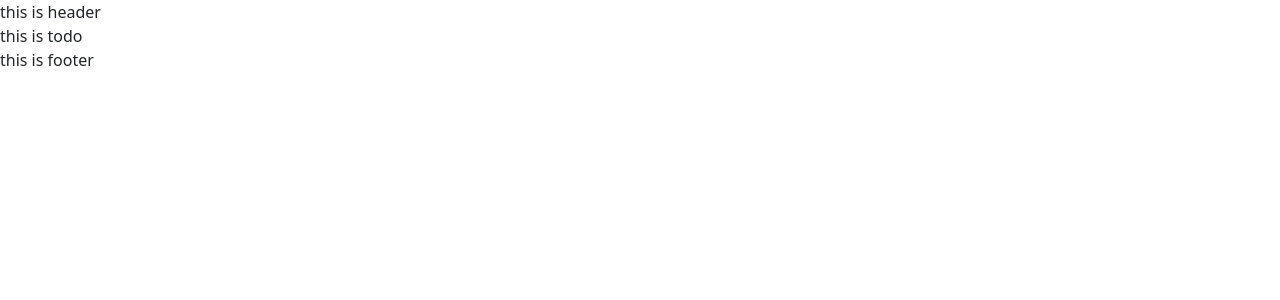
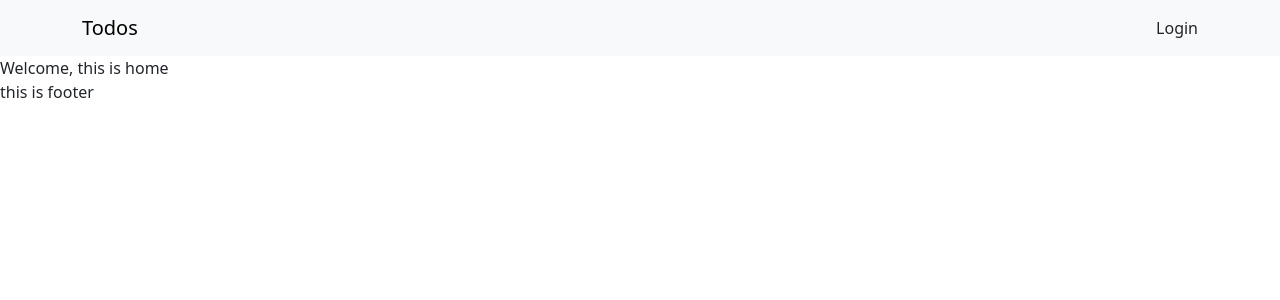
Before and after one commit to oliver23n/TODO, a React (Vite) app in the folder client/: page / in a window 1280 px wide. Shown: the top 300 px of the page. Built offline with nearby package versions, Linux system fonts and the light colour scheme.

Commit message:
added auth for frontend

```diff
--- a/client/src/components/Header/index.jsx
+++ b/client/src/components/Header/index.jsx
@@ -1,11 +1,27 @@
-
+import { Link, useLocation } from 'react-router-dom';
+import Navbar from 'react-bootstrap/Navbar';
+import Nav from 'react-bootstrap/Nav'
+import Container from 'react-bootstrap/Container';
+import Auth from '../../utils/auth';
 
 const Header = () => {
 
     return (
-        <div>
-            this is header
-        </div>
+        <Navbar className="bg-body-tertiary">
+            <Container>
+                <Navbar.Brand href="#home">Todos</Navbar.Brand>
+                {Auth.loggedIn()? (
+                    <>
+                    <Navbar.Text>
+                        Signed in as: <a href="#login">Mark Otto</a>
+                    </Navbar.Text>
+                    <Nav.Link>Logout</Nav.Link>
+                    </>
+                    ): (
+                        <Nav.Link>Login</Nav.Link>
+                        )}
+            </Container>
+        </Navbar>
     )
 };
 
--- /dev/null
+++ b/client/src/pages/Home.jsx
@@ -0,0 +1,9 @@
+
+
+export default function Home() {
+
+
+    return (
+        <div>Welcome, this is home </div>
+    )
+}
--- /dev/null
+++ b/client/src/utils/auth.js
@@ -0,0 +1,40 @@
+import decode from 'jwt-decode';
+
+class AuthService {
+
+  //auth on client side will be here
+  getProfile() {
+    return decode(this.getToken());
+  }
+
+  loggedIn() {
+    const token = this.getToken();
+    return token && !this.isTokenExpired(token) ? true : false;
+  }
+
+  isTokenExpired(token) {
+    const decoded = decode(token);
+    if (decoded.exp < Date.now() / 1000) {
+      localStorage.removeItem('id_token');
+      return true;
+    }
+    return false;
+  }
+
+  getToken() {
+    return localStorage.getItem('id_token');
+  }
+
+  login(idToken) {
+    localStorage.setItem('id_token', idToken);
+    window.location.assign('/');
+  }
+
+  logout() {
+    localStorage.removeItem('id_token');
+    window.location.reload();
+  }
+
+}
+
+export default new AuthService();
```
Also changed, not shown: client/src/main.jsx (+6 -1 lines).
